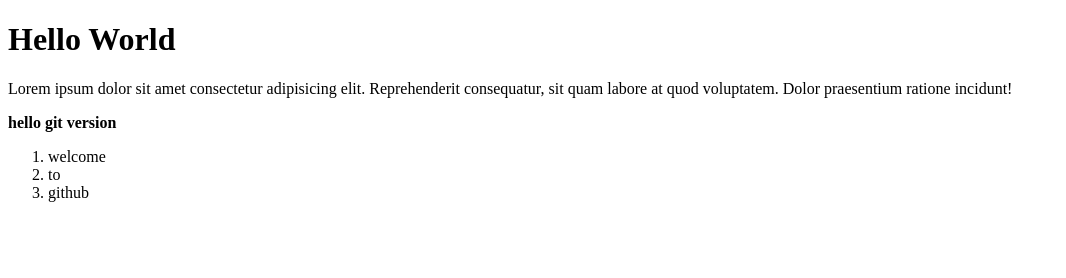
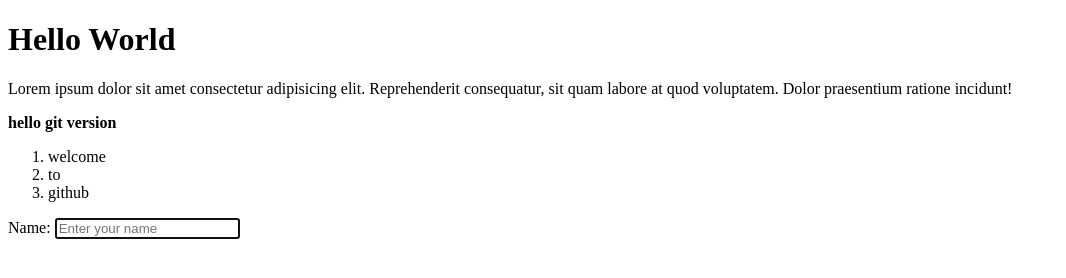
Before and after one commit to aravindnangunuri/versioncontrolsystem, a plain HTML site: page index.html in a window 1280 px wide. Shown: the whole page, without its empty margins (0-1066 px from the left). Drawn offline with Linux system fonts and the light colour scheme.

Commit message:
final update

```diff
--- a/index.html
+++ b/index.html
@@ -17,5 +17,9 @@
         <li>to</li>
         <li>github</li>
     </ol>
+    <form action="">
+        <label for="">Name:</label>
+        <input type="text" placeholder="Enter your name" autofocus>
+    </form>
 </body>
 </html>
```
